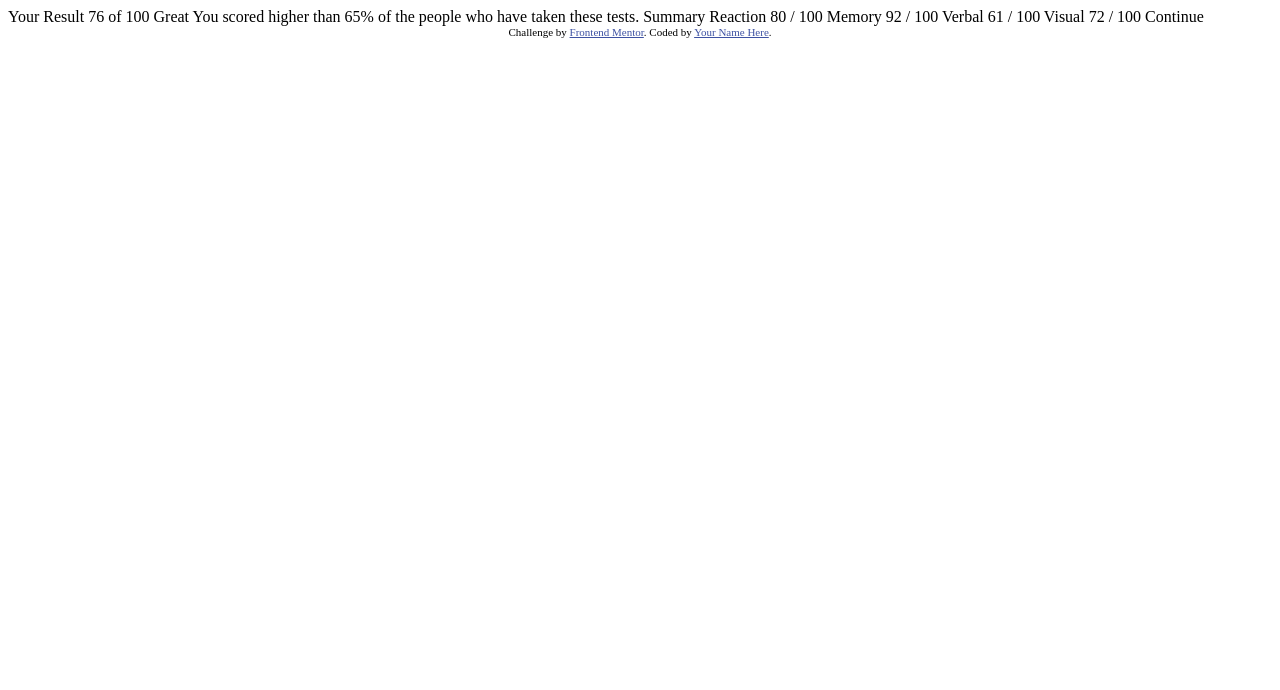
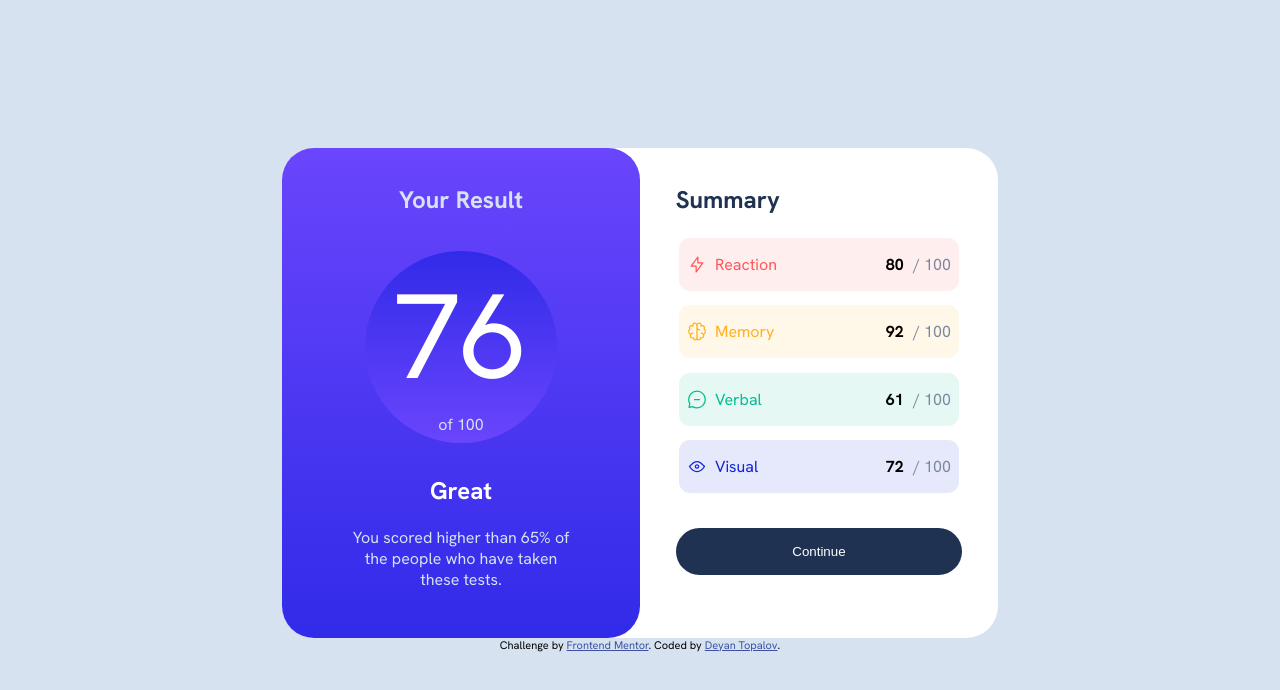
Before and after one commit to DeyanTopalov/results-summary-component-frontendMentor, a plain HTML site: page index.html in a window 1280 px wide. Drawn offline with Linux system fonts and the light colour scheme.

Commit message:
finished project

```diff
--- a/index.html
+++ b/index.html
@@ -1,47 +1,92 @@
 <!DOCTYPE html>
 <html lang="en">
   <head>
-  <meta charset="UTF-8">
-  <meta name="viewport" content="width=device-width, initial-scale=1.0"> <!-- displays site properly based on user's device -->
-
-  <link rel="icon" type="image/png" sizes="32x32" href="./assets/images/favicon-32x32.png">
+    <meta charset="UTF-8" />
+    <meta name="viewport" content="width=device-width, initial-scale=1.0" />
+    <!-- displays site properly based on user's device -->
+    <link rel="stylesheet" type="text/css" href="style.css" />
+    <link
+      rel="icon"
+      type="image/png"
+      sizes="32x32"
+      href="./assets/images/favicon-32x32.png"
+    />
 
     <title>Frontend Mentor | Results summary component</title>
 
     <!-- Feel free to remove these styles or customise in your own stylesheet 👍 -->
     <style>
-    .attribution { font-size: 11px; text-align: center; }
-    .attribution a { color: hsl(228, 45%, 44%); }
+      .attribution {
+        font-size: 11px;
+        text-align: center;
+      }
+      .attribution a {
+        color: hsl(228, 45%, 44%);
+      }
     </style>
   </head>
   <body>
-
-  Your Result
-  76
-  of 100
-
-  Great
+    <section class="card">
+      <div class="result-card">
+        <div class="result-container">
+          <h1 class="title-result">Your Result</h1>
+        </div>
+        <div class="result-container">
+          <p class="score"><span>76</span> of 100</p>
+        </div>
+        <div class="result-container">
+          <p class="text">
+            <span>Great</span>
+            <br />
             You scored higher than 65% of the people who have taken these tests.
-
-  Summary
-
-  Reaction
-  80 / 100
-
-  Memory
-  92 / 100
-
-  Verbal
-  61 / 100
-
-  Visual
-  72 / 100
-
-  Continue
-
+          </p>
+        </div>
+      </div>
+      <div class="summary-card">
+        <h2 class="title-summary">Summary</h2>
+        <div class="scores-card">
+          <div class="scores-box" data-bg-clr="bg-reaction">
+            <div class="flex-flow">
+              <img
+                src="./assets/images/icon-reaction.svg"
+                alt="reaction image"
+              />
+              <p>Reaction</p>
+            </div>
+            <p class="scale"><span>80</span> / 100</p>
+          </div>
+          <div class="scores-box" data-bg-clr="bg-memory">
+            <div class="flex-flow">
+              <img src="./assets/images/icon-memory.svg" alt="reaction image" />
+              <p>Memory</p>
+            </div>
+            <p class="scale"><span>92</span> / 100</p>
+          </div>
+          <div class="scores-box" data-bg-clr="bg-verbal">
+            <div class="flex-flow">
+              <img src="./assets/images/icon-verbal.svg" alt="verbal image" />
+              <p>Verbal</p>
+            </div>
+            <p class="scale"><span>61</span> / 100</p>
+          </div>
+          <div class="scores-box" data-bg-clr="bg-visual">
+            <div class="flex-flow">
+              <img src="./assets/images/icon-visual.svg" alt="visual image" />
+              <p>Visual</p>
+            </div>
+            <p class="scale"><span>72</span> / 100</p>
+          </div>
+        </div>
+        <div class="button-container">
+          <button>Continue</button>
+        </div>
+      </div>
+    </section>
     <div class="attribution">
-    Challenge by <a href="https://www.frontendmentor.io?ref=challenge" target="_blank">Frontend Mentor</a>.
-    Coded by <a href="#">Your Name Here</a>.
+      Challenge by
+      <a href="https://www.frontendmentor.io?ref=challenge" target="_blank"
+        >Frontend Mentor</a
+      >. Coded by <a href="#">Deyan Topalov</a>.
     </div>
   </body>
 </html>
--- /dev/null
+++ b/style.css
@@ -0,0 +1,220 @@
+@font-face {
+  font-family: "HankenGrotesk";
+  font-display: swap;
+  src: url("assets/fonts/HankenGrotesk-VariableFont_wght.ttf")
+    format("truetype");
+}
+
+:root {
+  --clr-white: hsl(0, 0%, 100%);
+  --clr-light-gray: hsl(212, 45%, 89%);
+  --clr-gray-blue: hsl(220, 15%, 55%);
+  --clr-dark-blue: hsl(218, 44%, 22%);
+  --clr-reaction-hsl: 0, 100%, 67%;
+  --clr-memory-hsl: 39, 100%, 56%;
+  --clr-verbal-hsl: 166, 100%, 37%;
+  --clr-visual-hsl: 234, 85%, 45%;
+
+  --bg-clr-reaction: hsl(var(--clr-reaction-hsl), 0.1);
+  --bg-clr-memory: hsl(var(--clr-memory-hsl), 0.1);
+  --bg-clr-verbal: hsl(var(--clr-verbal-hsl), 0.1);
+  --bg-clr-visual: hsl(var(--clr-visual-hsl), 0.1);
+  --bg-lin-start: hsl(252, 97%, 63%);
+  --bg-lin-end: hsl(242, 81%, 54%);
+
+  --unit-sm: 1rem;
+  --unit-n: calc(var(--unit-sm) * 2);
+  --unit-md: calc(var(--unit-sm) * 2.5);
+  --unit-lg: calc(var(--unit-sm) * 3);
+  --unit-xl: calc(var(--unit-sm) * 3.5);
+  --unit-xxl: calc(var(--unit-sm) * 4);
+
+  --fs-n: 1.5rem;
+  --fs-md: calc(var(--fs-n) * 1.5);
+  --fs-lg: calc(var(--fs-n) * 5);
+  --ff: "HankenGrotesk";
+  --fw-sm: 400;
+  --fw-lg: 700;
+  --br-sm: 15%;
+  --br-md: 20%;
+  --br-lg: 25%;
+}
+
+body {
+  margin: 0;
+  font: inherit;
+  font-family: var(--ff);
+  background-color: var(--clr-light-gray);
+  min-height: 100vh;
+  display: flex;
+  flex-direction: column;
+  justify-content: center;
+  align-items: center;
+}
+
+.card {
+  background-color: rgb(255, 255, 255);
+  display: flex;
+  flex-direction: row;
+  justify-content: space-between;
+  border-radius: var(--unit-n);
+  max-width: 70%;
+}
+
+.result-card {
+  background: linear-gradient(var(--bg-lin-start), var(--bg-lin-end));
+  display: flex;
+  flex-wrap: wrap;
+  flex-direction: column;
+  justify-content: space-around;
+  text-align: center;
+  border-radius: var(--unit-n);
+  overflow: hidden;
+  color: var(--clr-light-gray);
+  padding: var(--unit-sm) var(--unit-sm);
+}
+.title-result {
+  font-size: var(--fs-n);
+  font-weight: var(--fw-lg);
+}
+.result-container {
+  display: flex;
+  justify-content: center;
+  align-items: flex-start;
+}
+
+.score {
+  width: 12rem;
+  margin-inline: auto;
+  aspect-ratio: 1 / 1;
+  border-radius: 50%;
+  background: linear-gradient(var(--bg-lin-end), var(--bg-lin-start));
+  display: flex;
+  flex-direction: column;
+  justify-content: center;
+  box-shadow: ;
+}
+
+.score span {
+  font-size: var(--fs-lg);
+  color: var(--clr-white);
+}
+
+.text {
+  max-width: 70%;
+  display: flex;
+  flex-direction: column;
+  align-items: center;
+  justify-content: center;
+  margin-bottom: var(--unit-n);
+}
+
+.text span {
+  color: var(--clr-white);
+  font-size: 1.5rem;
+  font-weight: var(--fw-lg);
+}
+
+.summary-card {
+  min-width: 50%;
+  padding: var(--unit-sm) 0;
+  display: flex;
+  text-align: center;
+  flex-direction: column;
+  align-items: center;
+}
+.title-summary {
+  display: flex;
+  justify-content: flex-start;
+  align-items: flex-end;
+  width: 80%;
+  color: var(--clr-dark-blue);
+  font-size: var(--fs-n);
+  font-weight: var(--fw-lg);
+}
+
+.scores-card {
+  width: 80%;
+  display: flex;
+  flex-direction: column;
+  justify-content: space-between;
+  align-content: center;
+  gap: 0.5rem;
+}
+
+.scores-box {
+  border-radius: 0.7rem;
+  display: flex;
+  flex-wrap: wrap;
+  justify-content: space-between;
+  gap: 0.1rem;
+  padding: 0 0.5rem;
+  margin: 0.2rem;
+}
+
+.flex-flow {
+  display: flex;
+  justify-content: space-around;
+  flex-wrap: wrap;
+  gap: calc(var(--unit-sm) / 2);
+}
+
+.scores-box[data-bg-clr="bg-reaction"] {
+  background-color: hsl(var(--clr-reaction-hsl), 0.1);
+  color: hsl(var(--clr-reaction-hsl));
+}
+.scores-box[data-bg-clr="bg-memory"] {
+  background-color: hsl(var(--clr-memory-hsl), 0.1);
+  color: hsl(var(--clr-memory-hsl));
+}
+.scores-box[data-bg-clr="bg-verbal"] {
+  background-color: hsl(var(--clr-verbal-hsl), 0.1);
+  color: hsl(var(--clr-verbal-hsl));
+}
+.scores-box[data-bg-clr="bg-visual"] {
+  background-color: hsl(var(--clr-visual-hsl), 0.1);
+  color: hsl(var(--clr-visual-hsl));
+}
+
+.scale {
+  color: var(--clr-gray-blue);
+}
+.scale span {
+  color: black;
+  font-weight: var(--fw-lg);
+  padding: 0 calc(var(--unit-sm) / 3);
+}
+
+button {
+  background-color: var(--clr-dark-blue);
+  color: var(--clr-white);
+  border: 0;
+  border-radius: 100vw;
+  padding: var(--unit-sm) var(--unit-n);
+  width: 100%;
+}
+
+button:hover {
+  background: linear-gradient(var(--bg-lin-start), var(--bg-lin-end));
+}
+
+.button-container {
+  width: 80%;
+  display: flex;
+  margin-top: var(--unit-n);
+}
+
+@media (max-width: 650px) {
+  .card {
+    display: flex;
+    flex-direction: column !important;
+    justify-content: space-between;
+    flex-wrap: wrap;
+    min-width: 100%;
+    max-height: 90%;
+    border-radius: 0rem 0rem var(--unit-n) var(--unit-n);
+  }
+  .result-card {
+    border-radius: 0rem 0rem var(--unit-n) var(--unit-n);
+  }
+}
```
Lines whose indentation alone changed are shown as unchanged.
